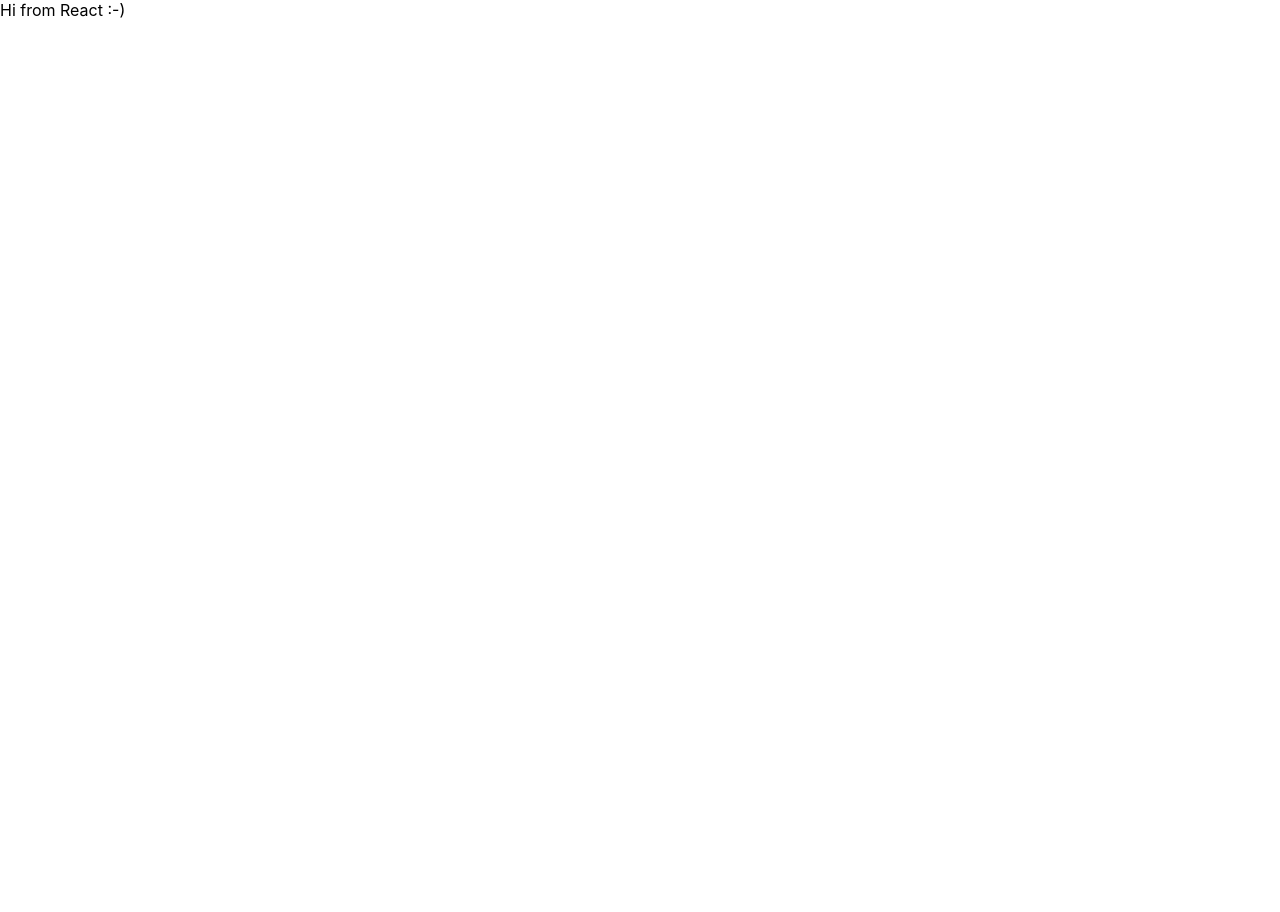
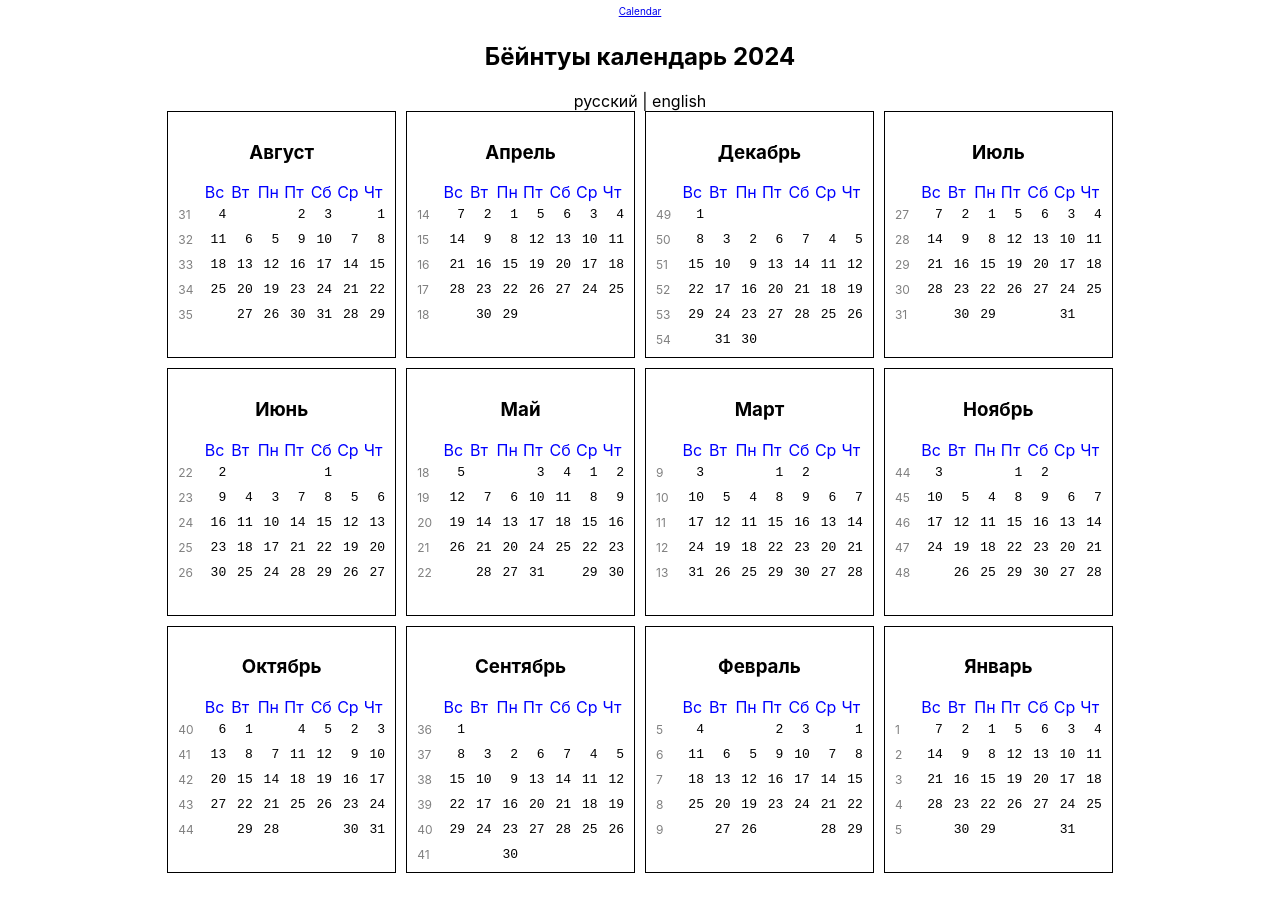
Before and after one commit to yesenin/yesenin.github.io, a React (Create React App) app: page /#/calendar in a window 1280 px wide. Before the commit the page ends 800 px from the top, so only its background shows below. Built offline with nearby package versions, Linux system fonts and the light colour scheme.

Commit message:
Fixes for calendar (#2)
* Links

* Hash browser and english calendar

```diff
--- a/src/App.tsx
+++ b/src/App.tsx
@@ -1,13 +1,28 @@
-import React from 'react';
-import logo from './logo.svg';
-import './App.css';
+import React from "react";
+import {Outlet} from "react-router";
+import {Link} from "react-router-dom";
+import styled from "styled-components";
 
-function App() {
-  return (
-    <div>
-      Hi from React :-)
-    </div>
-  );
+const CenteredDiv = styled.div`
+    display: flex;
+    flex-direction: column;
+    justify-content: center;
+    align-items: center;
+    margin-bottom: 40px;
+`;
+
+const NavBarDiv = styled.div`
+  margin: 5px;
+  font-size: 10px;
+`;
+
+const App = () => {
+    return <CenteredDiv>
+        <NavBarDiv>
+            <Link to='/calendar'>Calendar</Link>
+        </NavBarDiv>
+        <Outlet />
+    </CenteredDiv>
 }
 
 export default App;
--- a/src/calendar/Calendar.tsx
+++ b/src/calendar/Calendar.tsx
@@ -1,14 +1,18 @@
 import React from 'react';
 import styled from 'styled-components';
-import {Month, russianMonths, WeekDay, russianWeekDays, Week} from '.';
+import {Month, russianMonths, WeekDay, russianWeekDays, Week, englishMonths, englishWeekDays} from '.';
 import * as _ from 'lodash';
 import moment from 'moment';
 
 const CalendarWrapperDiv = styled.div`
-    margin-top: 20px;
+    margin: 10px, 20px;
     display: flex;
     flex-direction: column;
     align-items: center;
+
+    @media (max-width: 768px) {
+        font-size: 10px;
+    }
 `;
 
 const CalendarDiv = styled.div`
@@ -17,6 +21,13 @@ const CalendarDiv = styled.div`
     grid-template-rows: repeat(3, 1fr);
     column-gap: 10px;
     row-gap: 10px;
+
+    @media (max-width: 768px) {
+        grid-template-columns: repeat(2, 1fr);
+        grid-template-rows: repeat(6, 1fr);
+        column-gap: 5px;
+        row-gap: 5px;
+    }
 `;
 
 const MonthWrapperDiv = styled.div`
@@ -25,48 +36,67 @@ const MonthWrapperDiv = styled.div`
     align-items: center;
     border: 1px solid black;
     padding: 10px;
+    @media (max-width: 768px) {
+        padding: 5px;
+        h3 {
+            margin: 2px;
+        }
+    }
 `;
 
 const MonthDiv = styled.div`
     display: grid;
     grid-template-columns: repeat(8, 1fr);
-    grid-template-rows: repeat(5, 1fr);
+    grid-template-rows: repeat(6, 1fr);
     column-gap: 5px;
     row-gap: 5px;
+    @media (max-width: 768px) {
+        column-gap: 5px;
+        row-gap: 5px;
+    }
 `;
 
 const DayHeaderDiv = styled.div`
-    font-weight: bold;
+    color: blue;
 `;
 
 const WeekNumberDiv = styled.div`
     color: gray;
     font-size: 12px;
+    @media (max-width: 768px) {
+        font-size: 8px;
+    }
 `;
 
 const DayDiv = styled.div`
-    font: monospace;
+    font-family: monospace;
     text-align: right;
 `;
 
-const sortedRusMonths: Month[] = _.sortBy(russianMonths, (m: Month) => m.name);
+type CalendarMode = 'russian' | 'english';
 
-const sortedRusWeekDays: WeekDay[] = _.sortBy(russianWeekDays, (wd: WeekDay) => wd.name);
+
+const CalendarPage = () => {
+    const [mode, setMode] = React.useState<CalendarMode>('russian');
+
+    const sortedRusMonths: Month[] = _.sortBy(mode === 'russian' ? russianMonths : englishMonths, (m: Month) => m.name);
+
+const sortedRusWeekDays: WeekDay[] = _.sortBy(mode === 'russian' ? russianWeekDays : englishWeekDays, (wd: WeekDay) => wd.name);
 
 const getMonth = (monthNumber: number): Week[] => {
-    const m = moment(`2024-${monthNumber}-1`);
+    const formatedMonth = monthNumber < 10 ? `0${monthNumber}` : `${monthNumber}`;
+    const m = moment(`2024-${formatedMonth}-01`);
     let weekNumber = m.week();
     let d = 1;
     const result: Week[] = [];
+    let w = m.weekday() === 0 ? 7 : m.weekday();
     let currentWeek: Week = {
         number: weekNumber,
-        shift: m.weekday(),
+        shift: w,
         days: [0, 0, 0, 0, 0, 0, 0]
     };
 
     const daysInMonth = m.daysInMonth();
-
-    let w = m.weekday();
 
     while (d <= daysInMonth) {
         if (w > 7) {
@@ -84,22 +114,24 @@ const getMonth = (monthNumber: number): Week[] => {
     }
     result.push(currentWeek);
     return result;
-}
+    }
 
-const CalendarPage = () => {
     return (
         <CalendarWrapperDiv>
             <h2>Бёйнтуы календарь 2024</h2>
+            <div>
+                <span onClick={() => setMode('russian')}>русский</span> | <span onClick={() => setMode('english')}>english</span>
+            </div>
             <CalendarDiv>
-                {sortedRusMonths.map((month: Month) => <MonthWrapperDiv key={month.number}>
+                {sortedRusMonths.map((month: Month) => <MonthWrapperDiv key={`m${month.number}`}>
                     <h3>{month.name}</h3>
                     <MonthDiv>
                         <div></div>
-                        {sortedRusWeekDays.map((day: WeekDay) => <DayHeaderDiv key={day.number}>{day.name}</DayHeaderDiv>)}
+                        {sortedRusWeekDays.map((day: WeekDay) => <DayHeaderDiv key={`w${day.number}_${month.number}`}>{day.name}</DayHeaderDiv>)}
                         {getMonth(month.number).map((week: Week) => {
                             return <>
                                 <WeekNumberDiv>{week.number}</WeekNumberDiv>
-                                {week.days.map((day: number) => <DayDiv key={day}>{day || ''}</DayDiv>)}
+                                {week.days.map((day: number, index: number) => <DayDiv key={`${day}_${index}_${week.number}_${month.number}`}>{day || ''}</DayDiv>)}
                             </>
                         })}
                     </MonthDiv>
--- a/src/calendar/index.ts
+++ b/src/calendar/index.ts
@@ -18,6 +18,21 @@ export const russianMonths: Month[] = [
     { number: 12, name: 'Декабрь' }
 ];
 
+export const englishMonths: Month[] = [
+    { number: 1, name: 'January' },
+    { number: 2, name: 'February' },
+    { number: 3, name: 'March' },
+    { number: 4, name: 'April' },
+    { number: 5, name: 'May' },
+    { number: 6, name: 'June' },
+    { number: 7, name: 'July' },
+    { number: 8, name: 'August' },
+    { number: 9, name: 'September' },
+    { number: 10, name: 'October' },
+    { number: 11, name: 'November' },
+    { number: 12, name: 'December' }
+];
+
 export interface WeekDay {
     number: number;
     name: string;
@@ -34,6 +49,16 @@ export const russianWeekDays: WeekDay[] = [
     { number: 7, name: 'Вс', isWeekend: true }
 ];
 
+export const englishWeekDays: WeekDay[] = [
+    { number: 1, name: 'Mon' },
+    { number: 2, name: 'Tue' },
+    { number: 3, name: 'Wed' },
+    { number: 4, name: 'Thu' },
+    { number: 5, name: 'Fri' },
+    { number: 6, name: 'Sat', isWeekend: true },
+    { number: 7, name: 'Sun', isWeekend: true }
+];
+
 export interface Week {
     number: number;
     shift: number;
--- /dev/null
+++ b/src/wordGames/WordGamesPage.tsx
@@ -0,0 +1,7 @@
+import React from 'react';
+
+const WordGamesPage = () => {
+    return <h2>Word Games</h2>;
+}
+
+export default WordGamesPage;
```
Also changed, not shown: src/index.tsx (+14 -7 lines).
